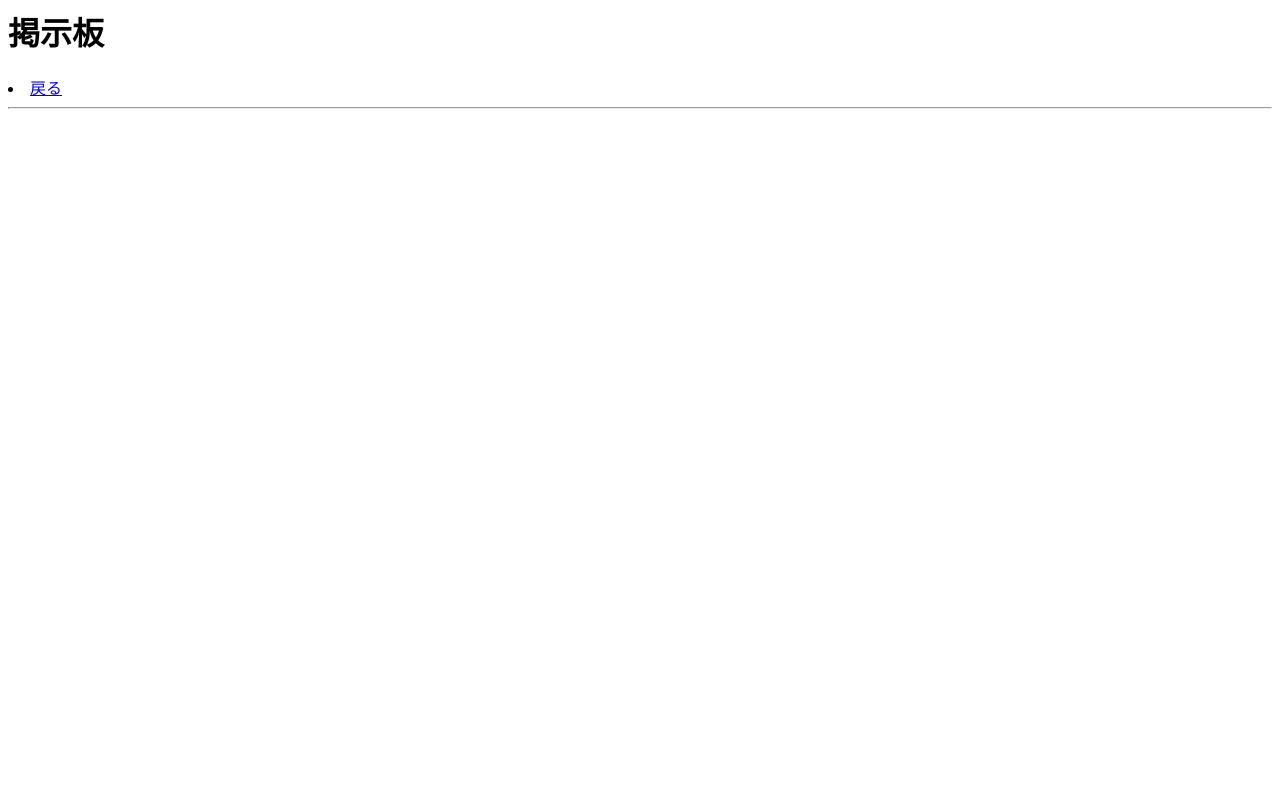
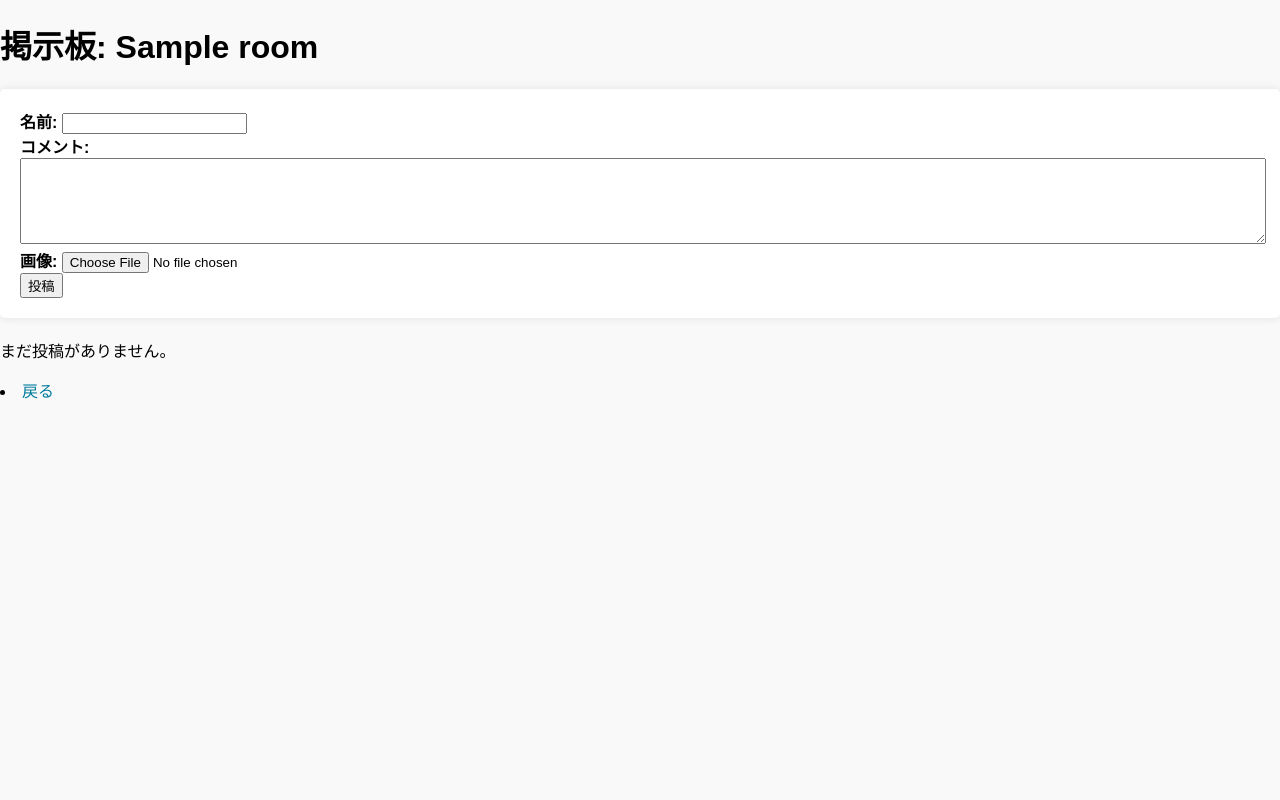
Before and after one commit to hyuga0315/anpontan, a Django app: page /mychat/room/1/ in a window 1280 px wide. Run offline with Django 5.2, Linux system fonts and the light colour scheme; tables that the repository leaves empty hold one stand-in row (values such as "Sample post").

Commit message:
Update room.html

```diff
--- a/anpontan/mychat/templates/mychat/room.html
+++ b/anpontan/mychat/templates/mychat/room.html
@@ -1,10 +1,87 @@
-<html>
+<!DOCTYPE html>
+<html lang="ja">
 <head>
-<title>掲示板</title>
+    <meta charset="UTF-8">
+    <title>掲示板</title>
+    <style>
+        body {
+            font-family: Arial, sans-serif;
+            background-color: #f9f9f9;
+            margin: 0;
+            padding: 0;
+        }
+
+        form {
+            background-color: #fff;
+            padding: 20px;
+            border-radius: 5px;
+            box-shadow: 0 0 10px rgba(0, 0, 0, 0.1);
+            margin-bottom: 20px;
+        }
+
+        label {
+            font-weight: bold;
+        }
+
+        textarea {
+            width: 100%;
+            height: 80px;
+        }
+
+        .post {
+            border-bottom: 1px solid #ccc;
+            padding: 10px 0;
+        }
+
+        .post img {
+            max-width: 100%;
+            height: auto;
+        }
+
+        .back-link {
+            text-decoration: none;
+            color: #007B9E;
+        }
+
+        .back-link:hover {
+            text-decoration: underline;
+        }
+    </style>
 </head>
 <body>
-<h1>掲示板</h1>
-<li><a href="{% url 'mychat:main' %}">戻る</a></li>
-<hr/>
+    <h1>掲示板: {{ room.name }}</h1>
+
+    <!-- 投稿フォーム -->
+    <form action="{% url 'mychat:room' room.id %}" method="POST" enctype="multipart/form-data">
+        {% csrf_token %}
+        <label for="name">名前:</label>
+        <input type="text" name="name" id="name" required>
+        <br>
+        <label for="comment">コメント:</label>
+        <textarea name="comment" id="comment" required></textarea>
+        <br>
+        <label for="image">画像:</label>
+        <input type="file" name="image" id="image">
+        <br>
+        <input type="submit" value="投稿">
+    </form>
+
+    <!-- 投稿内容の表示部分 -->
+    <div id="posts">
+        {% for post in posts %}
+        <div class="post">
+            <p><strong>{{ post.name }}</strong> ({{ post.created_at|date:"Y-m-d H:i:s" }})</p>
+            <p>{{ post.comment }}</p>
+            {% if post.image %}
+            <img src="{{ post.image.url }}" alt="投稿画像">
+            {% endif %}
+        </div>
+        {% endfor %}
+        {% if posts|length == 0 %}
+        <p>まだ投稿がありません。</p>
+        {% endif %}
+    </div>
+
+    <li><a href="{% url 'mychat:main' %}" class="back-link">戻る</a></li>
 </body>
 </html>
```
